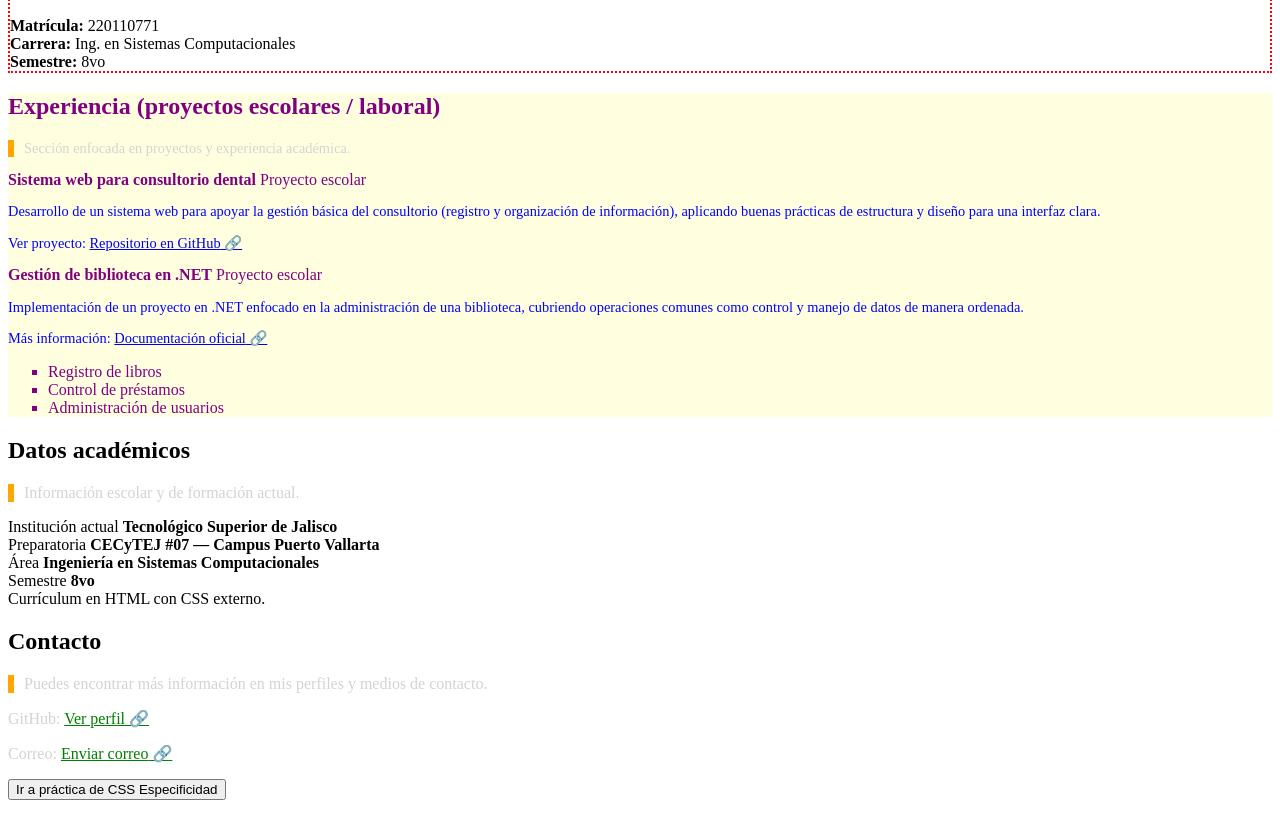
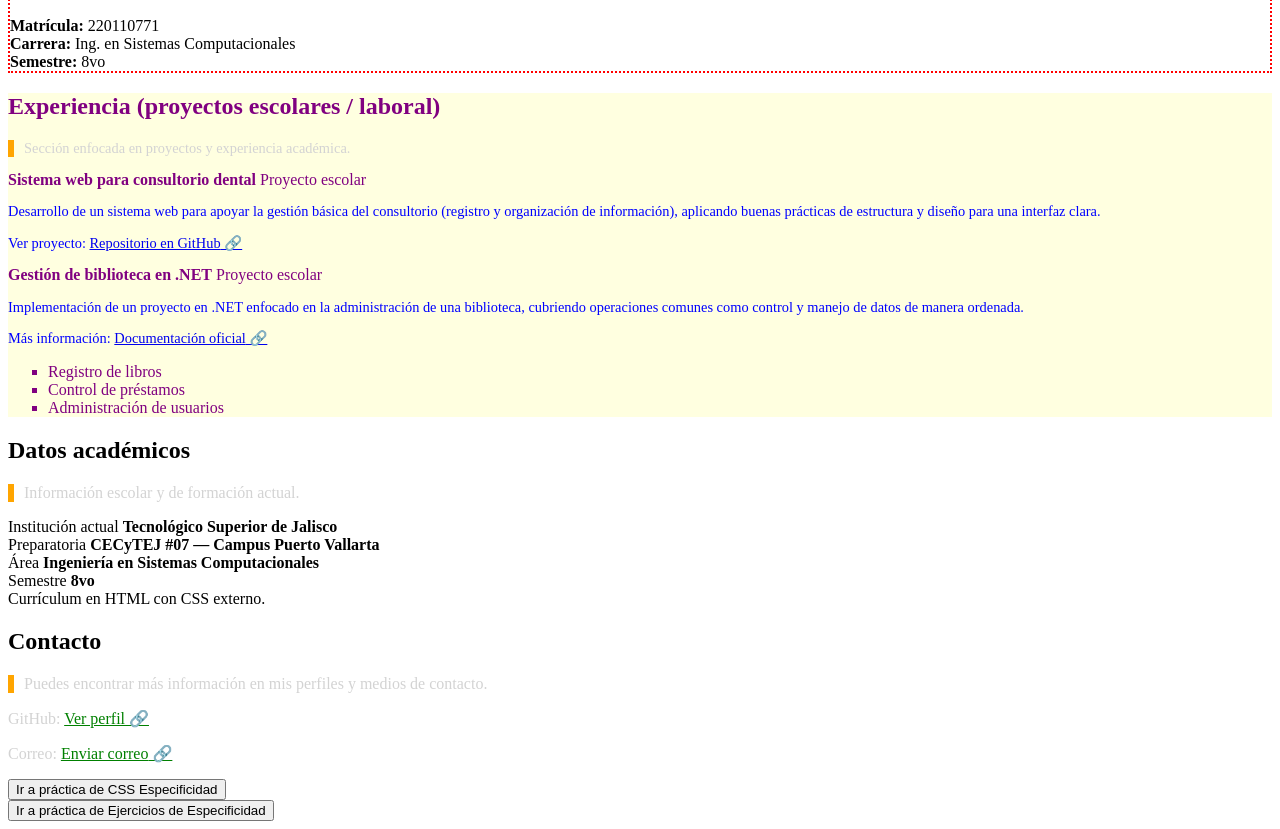
Before and after one commit to Viizzzxx/26ProgWebVictorMartinez, a plain HTML site: page CurriculumMartinezVictor.html in a window 1280 px wide. Shown: the part 60-889 px from the top of the page. Before the commit the page ends 868 px from the top, so only its background shows below. Drawn offline with Linux system fonts and the light colour scheme; files that its build step writes are made by us from their sources.

Commit message:
Actualizacion de Curriculum con el botón redirigiendo a ejercicios de especificidad

```diff
--- a/CurriculumMartinezVictor.html
+++ b/CurriculumMartinezVictor.html
@@ -114,6 +114,12 @@
                         <button>Ir a práctica de CSS Especificidad</button>
                     </a>
                 </section>
+
+                                <section class="card" aria-label="Navegación adicional">
+                    <a href="ejercicios-especifidad/index.html" class="btn">
+                        <button>Ir a práctica de Ejercicios de Especificidad</button>
+                    </a>
+                </section>
             </section>
         </main>
     </body>
```
